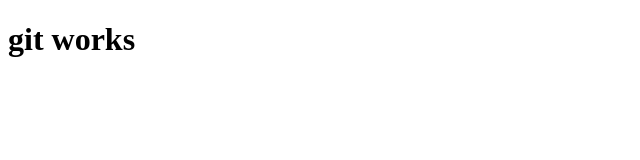
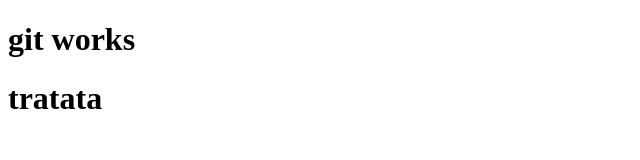
Before and after one commit to Yuriy90/gitTest, a plain HTML site: page index.html in a window 1280 px wide. Shown: the whole page, without its empty margins (0-640 px from the left). Drawn offline with Linux system fonts and the light colour scheme.

Commit message:
add new tag

```diff
--- a/index.html
+++ b/index.html
@@ -8,6 +8,9 @@
    <h1>
        git works
    </h1>
+   <h1>
+       tratata
+   </h1>
 
 </body>
 </html>
```
